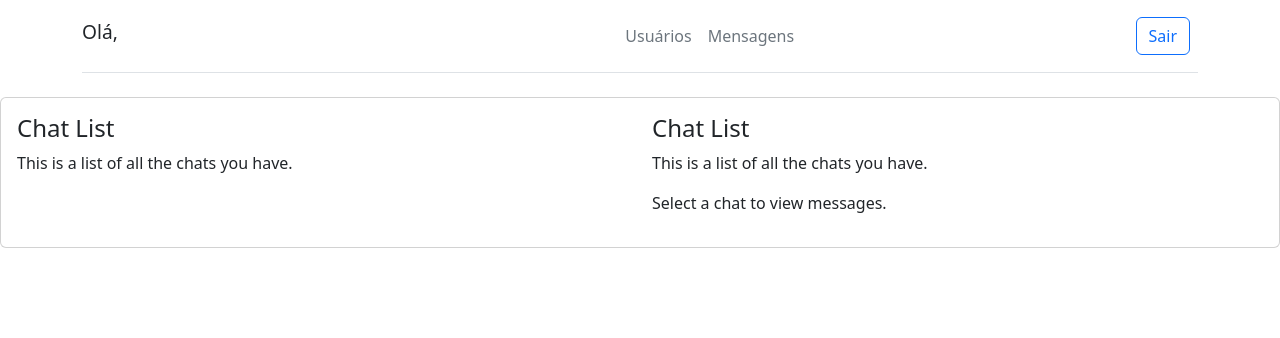
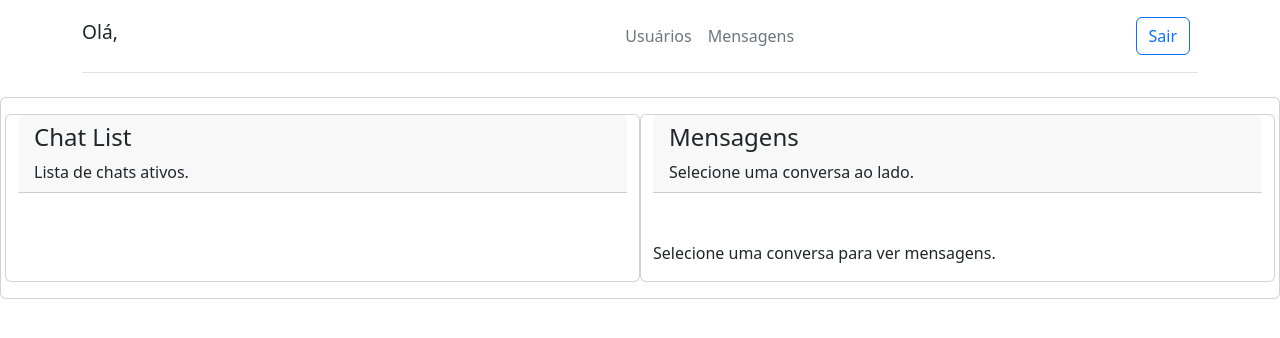
Before and after one commit to f95f/speax-front, an Angular app: page /app/messages in a window 1280 px wide. Shown: the top 338 px of the page. Built offline with nearby package versions, Linux system fonts and the light colour scheme.

Commit message:
[feat] adds styling to message section.

```diff
--- a/src/app/interfaces/ichat.ts
+++ b/src/app/interfaces/ichat.ts
@@ -1,6 +1,9 @@
+import { IUserResume } from "./iuser";
+
 interface IChat {
     id: string;
     active: boolean;
+    invitee: IUserResume;
 }
 
 interface IStartChatRequest {
--- a/src/app/interfaces/imessage.ts
+++ b/src/app/interfaces/imessage.ts
@@ -1,6 +1,9 @@
+import { IUserResume } from "./iuser";
+
 interface IMessage {
     id: string;
     chatId: string;
+    sender_id?: IUserResume;
     content: string;
 }
 
--- a/src/app/interfaces/iuser.ts
+++ b/src/app/interfaces/iuser.ts
@@ -1,5 +1,5 @@
 interface IUserResume {
-    id: number;
+    id: string;
     name: string;
     age: number;
     createdAt: string;
--- a/src/app/pages/chat-list/chat-list.component.html
+++ b/src/app/pages/chat-list/chat-list.component.html
@@ -1,36 +1,46 @@
 <app-header></app-header>
 <div class="card card-body">
     <div class="row">
-        <div class="col col-6">
-            <h4 class="card-title">Chat List</h4>
-            <p class="card-text">This is a list of all the chats you have.</p>
+        <div class="card col col-6">
+            <div class="card-header">
+                <h4 class="card-title">Chat List</h4>
+                <p class="card-text">Lista de chats ativos.</p>
+            </div>
 
-            <ul>
+            <ul class="card-body">
                 @for(chat of chatList; track chat) {
-                    <li (click)="selectChat(chat)">{{ chat.id }}</li>
+                    <li (click)="selectChat(chat)">{{ chat.id }} || {{ chat.invitee.name || "sem nome" }}</li>
                 }
             </ul>
         </div>
 
-        <div class="col col-6">
-            <h4 class="card-title">Chat List</h4>
-            <p class="card-text">This is a list of all the chats you have.</p>
+        <div class="card col col-6">
+            <div class="card-header">
+                <h4 class="card-title"> Mensagens</h4>
+                <p class="card-text">{{ (selectedChat? 'Conversa com ' + selectedChat.invitee.name : 'Selecione uma conversa ao lado.') }}</p>
+            </div>
 
-            <ul>
+            <ul class="card-body">
                 @for(message of messageList; track message) {
-                    <li>{{ message.content }}</li>
+                    <li class="bubble-row" >
+                        <div [ngClass]="message.sender_id?.id == userId? 'bubble' : 'author-bubble'">
+                            {{ message.content }}
+                        </div>
+                    </li>
                 }
             </ul>
             @if(!selectedChat) {
-                <p>Select a chat to view messages.</p>
+                <p>Selecione uma conversa para ver mensagens.</p>
             }
 
             @if(selectedChat?.active) {
-                <input type="text" [(ngModel)]="message" placeholder="Type a message" />
-                <button (click)="sendMessage()">Send</button>
+                <div class="input-group">
+                    <input type="text" class="form-control" [(ngModel)]="message" placeholder="Type a message" />
+                    <button class="btn btn-primary" (click)="sendMessage()">Send</button>
+                </div>
             }
             @if(selectedChat && !selectedChat.active) {
-                <button (click)="acceptChat()"> Accept</button>
+                <button class="btn btn-primary" (click)="acceptChat()"> Accept</button>
             }
         </div>
     </div>
--- a/src/app/pages/chat-list/chat-list.component.scss
+++ b/src/app/pages/chat-list/chat-list.component.scss
@@ -0,0 +1,27 @@
+.bubble-row {
+    width: 100%;
+    display: flex;
+    flex-direction: column;
+
+    .bubble {
+        width: 100%;
+        background-color: #f8f9fa; // Light gray background similar to Bootstrap's default
+        border: 1px solid #dee2e6; // Light border
+        border-radius: 0.375rem; // Rounded corners
+        padding: 0.75rem 1rem; // Padding for content
+        font-size: 1rem; // Standard font size
+        color: #212529; // Dark text color
+        max-width: 75%; // Limit width for better readability
+        margin-bottom: 0.5rem; // Space between bubbles
+        border-radius: 16px 16px 16px 8px;
+    }
+
+    .author-bubble {
+        @extend .bubble;
+        background-color: #0d6efd; // Bootstrap primary color
+        color: #fff; // White text for contrast
+        align-self: flex-end; // Align to the right
+        border: none; // Remove border for a cleaner look
+        border-radius: 16px 16px 8px 16px; // Rounded corners for the author bubble
+    }
+}
--- a/src/app/pages/chat-list/chat-list.component.ts
+++ b/src/app/pages/chat-list/chat-list.component.ts
@@ -14,40 +14,47 @@ import { Subscription } from 'rxjs';
   styleUrl: './chat-list.component.scss'
 })
 export class ChatListComponent {
+isAuthor(arg0: string|undefined,arg1: string|null) {
+  return arg0 === arg1;
+}
   private service: MessagingService = inject(MessagingService);
   private dataService: MessagingDataService = inject(MessagingDataService);
   private utils: UtilsService = inject(UtilsService);
   private toast: ToastrService = inject(ToastrService);
   private subscriptions: Subscription[] = [];
 
-  private inviterId: string | null = null;
   private inviteeId: string | null = null;
-  private interval: number = 5000;
+  private interval: number = 500000;
   private intervalId: ReturnType<typeof setInterval> | null = null;
 
   selectedChat: IChat | null = null;
   chatList: IChat[] = [];
   messageList: IMessage[] = [];
   message: string = '';
+  userId: string | null = null;
 
 
   ngOnInit(): void {
     this.dataService.getInviteeId().subscribe((inviteeId: string | null) => {
       this.inviteeId = inviteeId;
+      if(inviteeId) {
+        this.startChat();
+      }
     });
 
-    this.inviterId = this.utils.getFromClientStorage("userId");
+    this.userId = this.utils.getFromClientStorage("userId");
     this.getChats();
 
     this.intervalId = setInterval(() => {
       this.getChats();
       this.getMessages();
     }, this.interval);
+
   }
 
 
   getChats(): void {
-    if(!this.inviterId) return;
+    if(!this.userId) return;
 
     const observer = {
       next: (response: IChat[]) => {
@@ -85,9 +92,9 @@ export class ChatListComponent {
 
 
   startChat(): void {
-    if(!this.inviterId || !this.inviteeId) return;
+    if(!this.userId || !this.inviteeId) return;
     const chatRequest: IStartChatRequest = {
-      inviterId: this.inviterId,
+      inviterId: this.userId,
       inviteeId: this.inviteeId
     }
 
```
